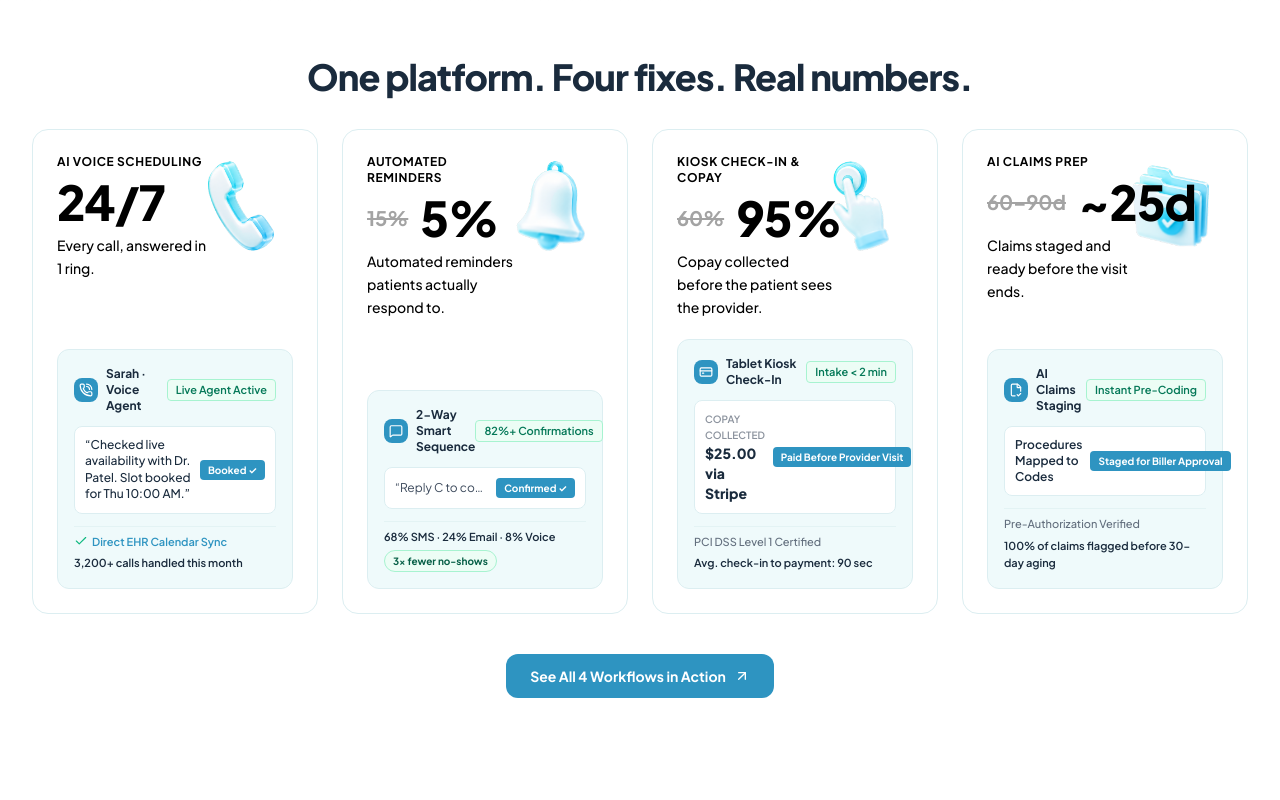
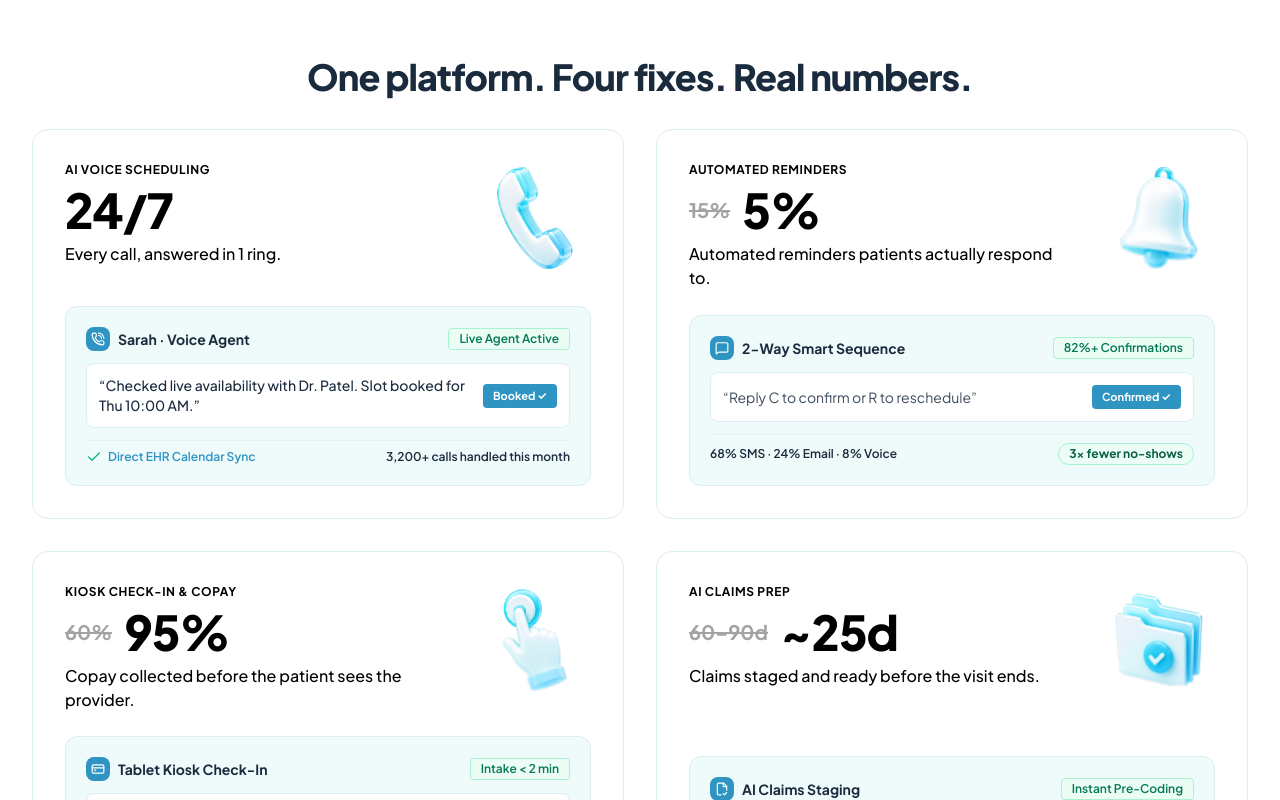
Before and after one commit to Annyxtopheles/ephysician-redesign, a React (Vite) app: page / in a window 1280 px wide. Shown: the part 1660-2460 px from the top of the page. Built offline with nearby package versions, Linux system fonts and the light colour scheme.

Commit message:
Update One Platform cards to 2x2 grid layout (2 rows of 2 cards) with expanded spacing

```diff
--- a/src/components/WorkflowPillars.tsx
+++ b/src/components/WorkflowPillars.tsx
@@ -23,13 +23,13 @@ export const WorkflowPillars: React.FC<WorkflowPillarsProps> = ({ onRequestDemo
           </h2>
         </div>
 
-        {/* 4 Pillars Grid — 4 cards in 1 line on desktop, two-row layout with contained brand icons */}
-        <div className="grid grid-cols-1 sm:grid-cols-2 lg:grid-cols-4 gap-4 sm:gap-6 items-stretch">
+        {/* 4 Pillars Grid — 2 rows of 2 cards (2x2 layout) for spacious, uncrowded layout */}
+        <div className="grid grid-cols-1 md:grid-cols-2 gap-6 lg:gap-8 items-stretch">
 
           {/* Card 1 — AI Voice Scheduling */}
-          <div className="relative bg-white rounded-2xl overflow-hidden p-5 sm:p-6 shadow-xs hover:shadow-lg hover:-translate-y-1 transition-all duration-300 flex flex-col justify-between h-full group border border-border-soft">
+          <div className="relative bg-white rounded-2xl overflow-hidden p-6 sm:p-7 lg:p-8 shadow-xs hover:shadow-lg hover:-translate-y-1 transition-all duration-300 flex flex-col justify-between h-full group border border-border-soft">
             {/* Fixed Bounding Area for Brand Glass Icon */}
-            <div className="absolute top-4 right-4 sm:top-5 sm:right-5 w-24 h-24 sm:w-28 sm:h-28 flex items-center justify-center pointer-events-none select-none z-0">
+            <div className="absolute top-5 right-5 sm:top-6 sm:right-6 w-24 h-24 sm:w-28 sm:h-28 lg:w-32 lg:h-32 flex items-center justify-center pointer-events-none select-none z-0">
               <img
                 src={bgVoice}
                 alt=""
@@ -38,8 +38,8 @@ export const WorkflowPillars: React.FC<WorkflowPillarsProps> = ({ onRequestDemo
               />
             </div>
 
-            {/* Top Row — Unchanged */}
-            <div className="relative z-10 flex flex-col items-start text-left space-y-2 pr-16 sm:pr-20 min-h-[125px] sm:min-h-[135px]">
+            {/* Top Row — Dominant Metric & Header */}
+            <div className="relative z-10 flex flex-col items-start text-left space-y-2 pr-28 sm:pr-36 min-h-[110px] sm:min-h-[120px]">
               <span className="text-xs font-bold font-heading text-black uppercase tracking-wider">
                 AI VOICE SCHEDULING
               </span>
@@ -48,37 +48,37 @@ export const WorkflowPillars: React.FC<WorkflowPillarsProps> = ({ onRequestDemo
               <BigStatDisplay staticText="24/7" textColor="black" />
 
               {/* Supporting one-line plain-English description */}
-              <p className="text-sm text-black font-medium leading-relaxed">
+              <p className="text-sm sm:text-base text-black font-medium leading-relaxed">
                 Every call, answered in 1 ring.
               </p>
             </div>
 
             {/* Second Row — Mini-UI Proof Snippet */}
-            <div className="relative z-10 w-full bg-[#EFFAFB] rounded-xl p-3.5 sm:p-4 border border-border-soft space-y-3 mt-4 sm:mt-5">
-              <div className="flex items-center justify-between text-xs">
+            <div className="relative z-10 w-full bg-[#EFFAFB] rounded-xl p-4 sm:p-5 border border-border-soft space-y-3 mt-6">
+              <div className="flex items-center justify-between text-xs sm:text-sm">
                 <div className="flex items-center gap-2">
                   <div className="w-6 h-6 rounded-lg bg-brand-blue text-white flex items-center justify-center shrink-0">
                     <PhoneCall className="w-3.5 h-3.5" />
                   </div>
                   <span className="font-bold text-brand-navy">Sarah · Voice Agent</span>
                 </div>
-                <span className="text-[11px] font-semibold text-emerald-700 bg-emerald-50 px-2 py-0.5 rounded border border-emerald-200 shrink-0">
+                <span className="text-[11px] sm:text-xs font-semibold text-emerald-700 bg-emerald-50 px-2.5 py-0.5 rounded border border-emerald-200 shrink-0">
                   Live Agent Active
                 </span>
               </div>
 
-              <div className="flex items-center justify-between p-2.5 rounded-lg bg-white border border-border-soft text-xs gap-2">
-                <p className="font-medium text-brand-navy text-xs leading-snug">
+              <div className="flex items-center justify-between p-3 rounded-lg bg-white border border-border-soft text-xs sm:text-sm gap-3">
+                <p className="font-medium text-brand-navy leading-snug">
                   &ldquo;Checked live availability with Dr. Patel. Slot booked for Thu 10:00 AM.&rdquo;
                 </p>
-                <span className="text-[10px] font-bold px-2 py-0.5 rounded bg-brand-blue text-white shrink-0">
+                <span className="text-[11px] font-bold px-2.5 py-0.5 rounded bg-brand-blue text-white shrink-0">
                   Booked ✓
                 </span>
               </div>
 
-              <div className="flex flex-wrap items-center justify-between gap-x-2 gap-y-1 text-[11px] font-medium text-text-body/80 pt-1.5 border-t border-border-soft/60">
-                <span className="flex items-center gap-1 text-brand-blue font-semibold">
-                  <Check className="w-3.5 h-3.5 text-emerald-500 shrink-0" /> Direct EHR Calendar Sync
+              <div className="flex flex-wrap items-center justify-between gap-x-3 gap-y-1 text-xs font-medium text-text-body/80 pt-2 border-t border-border-soft/60">
+                <span className="flex items-center gap-1.5 text-brand-blue font-semibold">
+                  <Check className="w-4 h-4 text-emerald-500 shrink-0" /> Direct EHR Calendar Sync
                 </span>
                 <span className="font-semibold text-brand-navy">3,200+ calls handled this month</span>
               </div>
@@ -86,9 +86,9 @@ export const WorkflowPillars: React.FC<WorkflowPillarsProps> = ({ onRequestDemo
           </div>
 
           {/* Card 2 — Automated Reminders */}
-          <div className="relative bg-white rounded-2xl overflow-hidden p-5 sm:p-6 shadow-xs hover:shadow-lg hover:-translate-y-1 transition-all duration-300 flex flex-col justify-between h-full group border border-border-soft">
+          <div className="relative bg-white rounded-2xl overflow-hidden p-6 sm:p-7 lg:p-8 shadow-xs hover:shadow-lg hover:-translate-y-1 transition-all duration-300 flex flex-col justify-between h-full group border border-border-soft">
             {/* Fixed Bounding Area for Brand Glass Icon */}
-            <div className="absolute top-4 right-4 sm:top-5 sm:right-5 w-24 h-24 sm:w-28 sm:h-28 flex items-center justify-center pointer-events-none select-none z-0">
+            <div className="absolute top-5 right-5 sm:top-6 sm:right-6 w-24 h-24 sm:w-28 sm:h-28 lg:w-32 lg:h-32 flex items-center justify-center pointer-events-none select-none z-0">
               <img
                 src={bgReminders}
                 alt=""
@@ -97,8 +97,8 @@ export const WorkflowPillars: React.FC<WorkflowPillarsProps> = ({ onRequestDemo
               />
             </div>
 
-            {/* Top Row — Unchanged */}
-            <div className="relative z-10 flex flex-col items-start text-left space-y-2 pr-16 sm:pr-20 min-h-[125px] sm:min-h-[135px]">
+            {/* Top Row — Dominant Metric & Header */}
+            <div className="relative z-10 flex flex-col items-start text-left space-y-2 pr-28 sm:pr-36 min-h-[110px] sm:min-h-[120px]">
               <span className="text-xs font-bold font-heading text-black uppercase tracking-wider">
                 AUTOMATED REMINDERS
               </span>
@@ -112,35 +112,35 @@ export const WorkflowPillars: React.FC<WorkflowPillarsProps> = ({ onRequestDemo
               />
 
               {/* Supporting one-line plain-English description */}
-              <p className="text-sm text-black font-medium leading-relaxed">
+              <p className="text-sm sm:text-base text-black font-medium leading-relaxed">
                 Automated reminders patients actually respond to.
               </p>
             </div>
 
             {/* Second Row — Mini-UI Proof Snippet */}
-            <div className="relative z-10 w-full bg-[#EFFAFB] rounded-xl p-3.5 sm:p-4 border border-border-soft space-y-3 mt-4 sm:mt-5">
-              <div className="flex items-center justify-between text-xs">
+            <div className="relative z-10 w-full bg-[#EFFAFB] rounded-xl p-4 sm:p-5 border border-border-soft space-y-3 mt-6">
+              <div className="flex items-center justify-between text-xs sm:text-sm">
                 <div className="flex items-center gap-2">
                   <div className="w-6 h-6 rounded-lg bg-brand-blue text-white flex items-center justify-center shrink-0">
                     <MessageSquare className="w-3.5 h-3.5" />
                   </div>
                   <span className="font-bold text-brand-navy">2-Way Smart Sequence</span>
                 </div>
-                <span className="text-[11px] font-semibold text-emerald-700 bg-emerald-50 px-2 py-0.5 rounded border border-emerald-200 shrink-0">
+                <span className="text-[11px] sm:text-xs font-semibold text-emerald-700 bg-emerald-50 px-2.5 py-0.5 rounded border border-emerald-200 shrink-0">
                   82%+ Confirmations
                 </span>
               </div>
 
-              <div className="flex items-center justify-between p-2.5 rounded-lg bg-white border border-border-soft text-xs gap-2">
+              <div className="flex items-center justify-between p-3 rounded-lg bg-white border border-border-soft text-xs sm:text-sm gap-3">
                 <span className="text-text-body truncate">&ldquo;Reply C to confirm or R to reschedule&rdquo;</span>
-                <span className="text-[10px] font-bold px-2 py-0.5 rounded bg-brand-blue text-white shrink-0">
+                <span className="text-[11px] font-bold px-2.5 py-0.5 rounded bg-brand-blue text-white shrink-0">
                   Confirmed ✓
                 </span>
               </div>
 
-              <div className="flex flex-wrap items-center justify-between gap-x-2 gap-y-1 text-[11px] font-medium text-text-body/80 pt-1.5 border-t border-border-soft/60">
+              <div className="flex flex-wrap items-center justify-between gap-x-3 gap-y-1 text-xs font-medium text-text-body/80 pt-2 border-t border-border-soft/60">
                 <span className="font-semibold text-brand-navy">68% SMS · 24% Email · 8% Voice</span>
-                <span className="text-[10px] font-bold px-2 py-0.5 rounded-full bg-emerald-50 border border-emerald-200 text-emerald-800 shrink-0">
+                <span className="text-xs font-bold px-2.5 py-0.5 rounded-full bg-emerald-50 border border-emerald-200 text-emerald-800 shrink-0">
                   3× fewer no-shows
                 </span>
               </div>
@@ -148,9 +148,9 @@ export const WorkflowPillars: React.FC<WorkflowPillarsProps> = ({ onRequestDemo
           </div>
 
           {/* Card 3 — Kiosk Check-In & Copay */}
-          <div className="relative bg-white rounded-2xl overflow-hidden p-5 sm:p-6 shadow-xs hover:shadow-lg hover:-translate-y-1 transition-all duration-300 flex flex-col justify-between h-full group border border-border-soft">
+          <div className="relative bg-white rounded-2xl overflow-hidden p-6 sm:p-7 lg:p-8 shadow-xs hover:shadow-lg hover:-translate-y-1 transition-all duration-300 flex flex-col justify-between h-full group border border-border-soft">
             {/* Fixed Bounding Area for Brand Glass Icon */}
-            <div className="absolute top-4 right-4 sm:top-5 sm:right-5 w-24 h-24 sm:w-28 sm:h-28 flex items-center justify-center pointer-events-none select-none z-0">
+            <div className="absolute top-5 right-5 sm:top-6 sm:right-6 w-24 h-24 sm:w-28 sm:h-28 lg:w-32 lg:h-32 flex items-center justify-center pointer-events-none select-none z-0">
               <img
                 src={bgKiosk}
                 alt=""
@@ -159,8 +159,8 @@ export const WorkflowPillars: React.FC<WorkflowPillarsProps> = ({ onRequestDemo
               />
             </div>
 
-            {/* Top Row — Unchanged */}
-            <div className="relative z-10 flex flex-col items-start text-left space-y-2 pr-16 sm:pr-20 min-h-[125px] sm:min-h-[135px]">
+            {/* Top Row — Dominant Metric & Header */}
+            <div className="relative z-10 flex flex-col items-start text-left space-y-2 pr-28 sm:pr-36 min-h-[110px] sm:min-h-[120px]">
               <span className="text-xs font-bold font-heading text-black uppercase tracking-wider">
                 KIOSK CHECK-IN & COPAY
               </span>
@@ -174,36 +174,36 @@ export const WorkflowPillars: React.FC<WorkflowPillarsProps> = ({ onRequestDemo
               />
 
               {/* Supporting one-line plain-English description */}
-              <p className="text-sm text-black font-medium leading-relaxed">
+              <p className="text-sm sm:text-base text-black font-medium leading-relaxed">
                 Copay collected before the patient sees the provider.
               </p>
             </div>
 
             {/* Second Row — Mini-UI Proof Snippet */}
-            <div className="relative z-10 w-full bg-[#EFFAFB] rounded-xl p-3.5 sm:p-4 border border-border-soft space-y-3 mt-4 sm:mt-5">
-              <div className="flex items-center justify-between text-xs">
+            <div className="relative z-10 w-full bg-[#EFFAFB] rounded-xl p-4 sm:p-5 border border-border-soft space-y-3 mt-6">
+              <div className="flex items-center justify-between text-xs sm:text-sm">
                 <div className="flex items-center gap-2">
                   <div className="w-6 h-6 rounded-lg bg-brand-blue text-white flex items-center justify-center shrink-0">
                     <CreditCard className="w-3.5 h-3.5" />
                   </div>
                   <span className="font-bold text-brand-navy">Tablet Kiosk Check-In</span>
                 </div>
-                <span className="text-[11px] font-semibold text-emerald-700 bg-emerald-50 px-2 py-0.5 rounded border border-emerald-200 shrink-0">
+                <span className="text-[11px] sm:text-xs font-semibold text-emerald-700 bg-emerald-50 px-2.5 py-0.5 rounded border border-emerald-200 shrink-0">
                   Intake &lt; 2 min
                 </span>
               </div>
 
-              <div className="flex items-center justify-between p-2.5 rounded-lg bg-white border border-border-soft text-xs gap-2">
+              <div className="flex items-center justify-between p-3 rounded-lg bg-white border border-border-soft text-xs sm:text-sm gap-3">
                 <div>
                   <span className="text-[10px] text-text-body/60 uppercase block font-semibold">COPAY COLLECTED</span>
-                  <span className="font-extrabold text-brand-navy text-xs sm:text-sm">$25.00 via Stripe</span>
+                  <span className="font-extrabold text-brand-navy text-sm sm:text-base">$25.00 via Stripe</span>
                 </div>
-                <span className="text-[10px] font-bold px-2 py-0.5 rounded bg-brand-blue text-white shrink-0">
+                <span className="text-[11px] font-bold px-2.5 py-0.5 rounded bg-brand-blue text-white shrink-0">
                   Paid Before Provider Visit
                 </span>
               </div>
 
-              <div className="flex flex-wrap items-center justify-between gap-x-2 gap-y-1 text-[11px] font-medium text-text-body/80 pt-1.5 border-t border-border-soft/60">
+              <div className="flex flex-wrap items-center justify-between gap-x-3 gap-y-1 text-xs font-medium text-text-body/80 pt-2 border-t border-border-soft/60">
                 <span>PCI DSS Level 1 Certified</span>
                 <span className="font-semibold text-brand-navy">Avg. check-in to payment: 90 sec</span>
               </div>
@@ -211,9 +211,9 @@ export const WorkflowPillars: React.FC<WorkflowPillarsProps> = ({ onRequestDemo
           </div>
 
           {/* Card 4 — AI Claims Prep */}
-          <div className="relative bg-white rounded-2xl overflow-hidden p-5 sm:p-6 shadow-xs hover:shadow-lg hover:-translate-y-1 transition-all duration-300 flex flex-col justify-between h-full group border border-border-soft">
+          <div className="relative bg-white rounded-2xl overflow-hidden p-6 sm:p-7 lg:p-8 shadow-xs hover:shadow-lg hover:-translate-y-1 transition-all duration-300 flex flex-col justify-between h-full group border border-border-soft">
             {/* Fixed Bounding Area for Brand Glass Icon */}
-            <div className="absolute top-4 right-4 sm:top-5 sm:right-5 w-24 h-24 sm:w-28 sm:h-28 flex items-center justify-center pointer-events-none select-none z-0">
+            <div className="absolute top-5 right-5 sm:top-6 sm:right-6 w-24 h-24 sm:w-28 sm:h-28 lg:w-32 lg:h-32 flex items-center justify-center pointer-events-none select-none z-0">
               <img
                 src={bgClaims}
                 alt=""
@@ -222,8 +222,8 @@ export const WorkflowPillars: React.FC<WorkflowPillarsProps> = ({ onRequestDemo
               />
             </div>
 
-            {/* Top Row — Unchanged */}
-            <div className="relative z-10 flex flex-col items-start text-left space-y-2 pr-16 sm:pr-20 min-h-[125px] sm:min-h-[135px]">
+            {/* Top Row — Dominant Metric & Header */}
+            <div className="relative z-10 flex flex-col items-start text-left space-y-2 pr-28 sm:pr-36 min-h-[110px] sm:min-h-[120px]">
               <span className="text-xs font-bold font-heading text-black uppercase tracking-wider">
                 AI CLAIMS PREP
               </span>
@@ -238,33 +238,33 @@ export const WorkflowPillars: React.FC<WorkflowPillarsProps> = ({ onRequestDemo
               />
 
               {/* Supporting one-line plain-English description */}
-              <p className="text-sm text-black font-medium leading-relaxed">
+              <p className="text-sm sm:text-base text-black font-medium leading-relaxed">
                 Claims staged and ready before the visit ends.
               </p>
             </div>
 
             {/* Second Row — Mini-UI Proof Snippet */}
-            <div className="relative z-10 w-full bg-[#EFFAFB] rounded-xl p-3.5 sm:p-4 border border-border-soft space-y-3 mt-4 sm:mt-5">
-              <div className="flex items-center justify-between text-xs">
+            <div className="relative z-10 w-full bg-[#EFFAFB] rounded-xl p-4 sm:p-5 border border-border-soft space-y-3 mt-6">
+              <div className="flex items-center justify-between text-xs sm:text-sm">
                 <div className="flex items-center gap-2">
                   <div className="w-6 h-6 rounded-lg bg-brand-blue text-white flex items-center justify-center shrink-0">
                     <FileCheck2 className="w-3.5 h-3.5" />
                   </div>
                   <span className="font-bold text-brand-navy">AI Claims Staging</span>
                 </div>
-                <span className="text-[11px] font-semibold text-emerald-700 bg-emerald-50 px-2 py-0.5 rounded border border-emerald-200 shrink-0">
+                <span className="text-[11px] sm:text-xs font-semibold text-emerald-700 bg-emerald-50 px-2.5 py-0.5 rounded border border-emerald-200 shrink-0">
                   Instant Pre-Coding
                 </span>
               </div>
 
-              <div className="flex items-center justify-between p-2.5 rounded-lg bg-white border border-border-soft text-xs gap-2">
-                <span className="text-brand-navy font-semibold text-xs">Procedures Mapped to Codes</span>
-                <span className="text-[10px] font-bold px-2 py-0.5 rounded bg-brand-blue text-white shrink-0">
+              <div className="flex items-center justify-between p-3 rounded-lg bg-white border border-border-soft text-xs sm:text-sm gap-3">
+                <span className="text-brand-navy font-semibold">Procedures Mapped to Codes</span>
+                <span className="text-[11px] font-bold px-2.5 py-0.5 rounded bg-brand-blue text-white shrink-0">
                   Staged for Biller Approval
                 </span>
               </div>
 
-              <div className="flex flex-wrap items-center justify-between gap-x-2 gap-y-1 text-[11px] font-medium text-text-body/80 pt-1.5 border-t border-border-soft/60">
+              <div className="flex flex-wrap items-center justify-between gap-x-3 gap-y-1 text-xs font-medium text-text-body/80 pt-2 border-t border-border-soft/60">
                 <span>Pre-Authorization Verified</span>
                 <span className="font-semibold text-brand-navy">100% of claims flagged before 30-day aging</span>
               </div>
```
